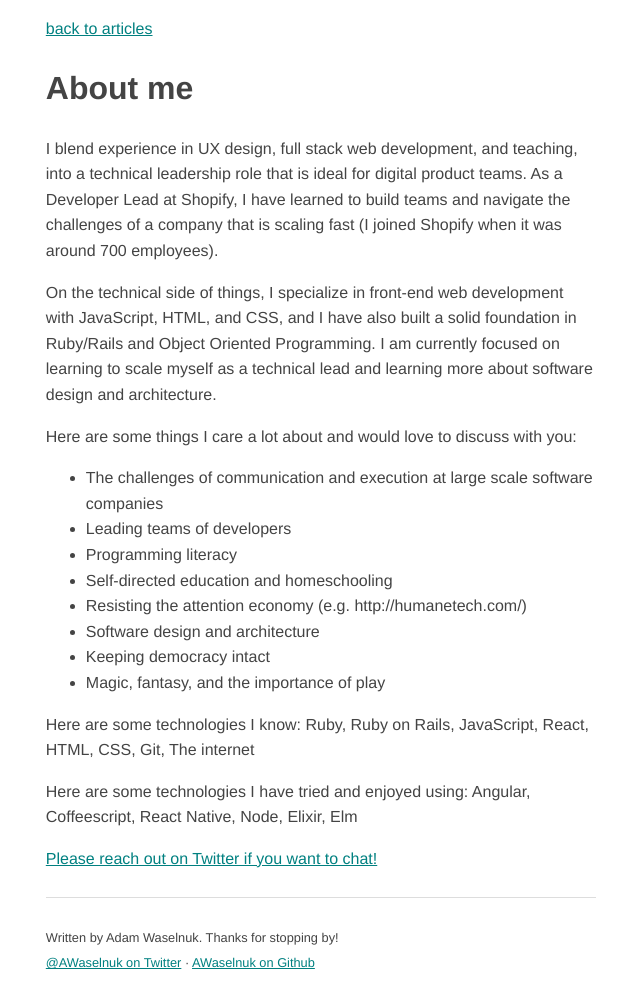
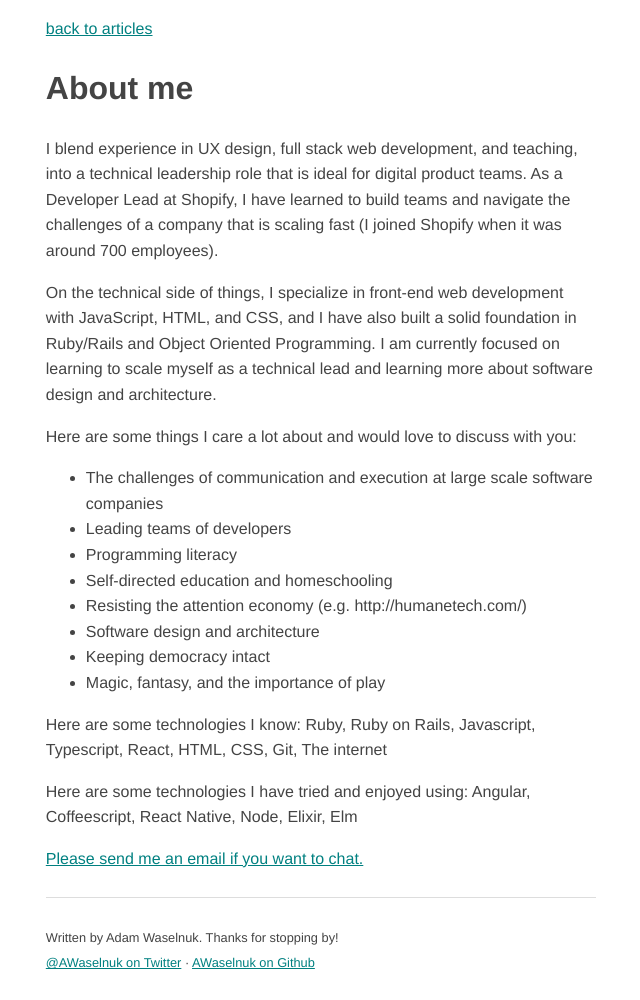
Before and after one commit to AWaselnuk/AWaselnuk.github.io, a Jekyll site: the page built from about.md, in a window 1280 px wide. Shown: the whole page, without its empty margins (319-959 px from the left). Built offline with Jekyll 4.4.1, drawn with Linux system fonts in a browser that asks for light colours.

Commit message:
Update about page

```diff
--- a/about.md
+++ b/about.md
@@ -23,9 +23,9 @@ Here are some things I care a lot about and would love to discuss with you:
 * Magic, fantasy, and the importance of play
 
 Here are some technologies I know:
-Ruby, Ruby on Rails, JavaScript, React, HTML, CSS, Git, The internet
+Ruby, Ruby on Rails, Javascript, Typescript, React, HTML, CSS, Git, The internet
 
 Here are some technologies I have tried and enjoyed using:
 Angular, Coffeescript, React Native, Node, Elixir, Elm
 
-[Please reach out on Twitter if you want to chat!](https://twitter.com/AWaselnuk)
+[Please send me an email if you want to chat.](mailto:adam.waselnuk@gmail.com)
```
